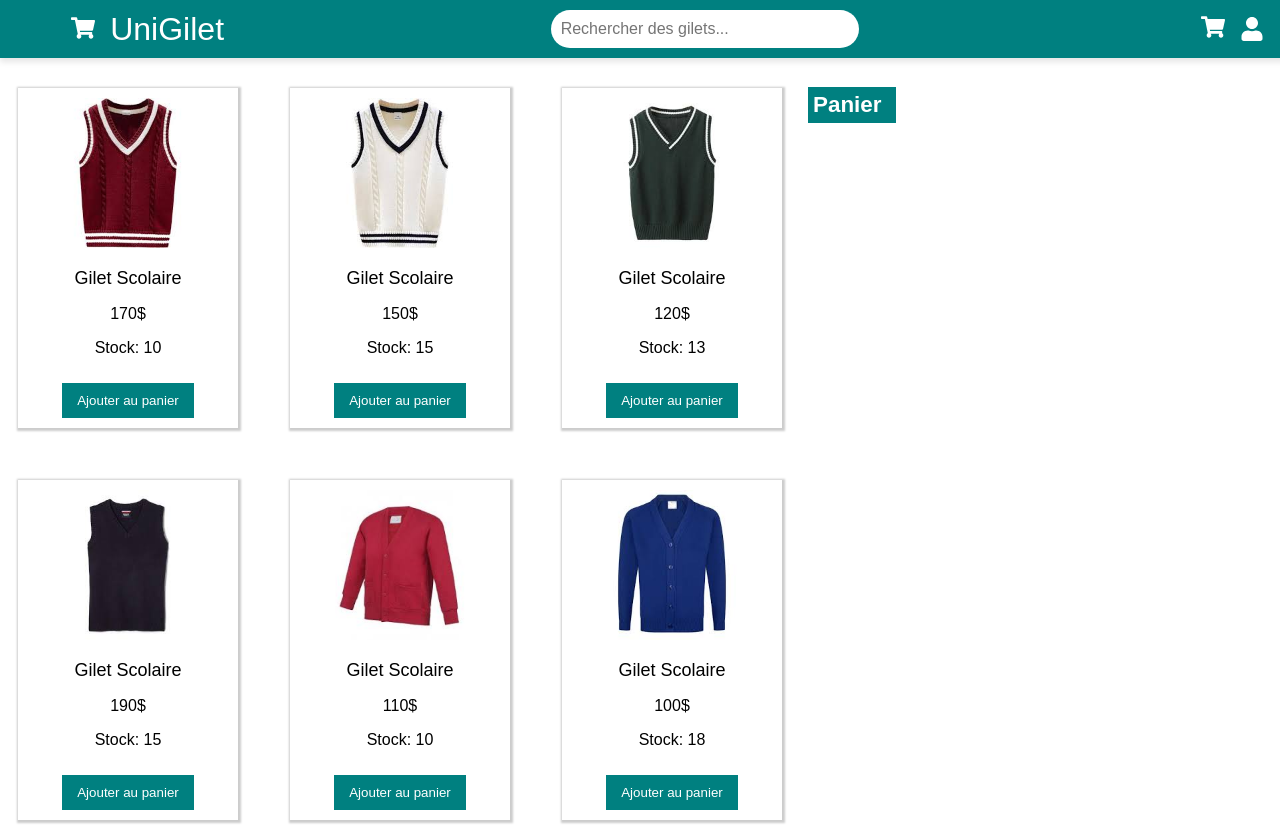
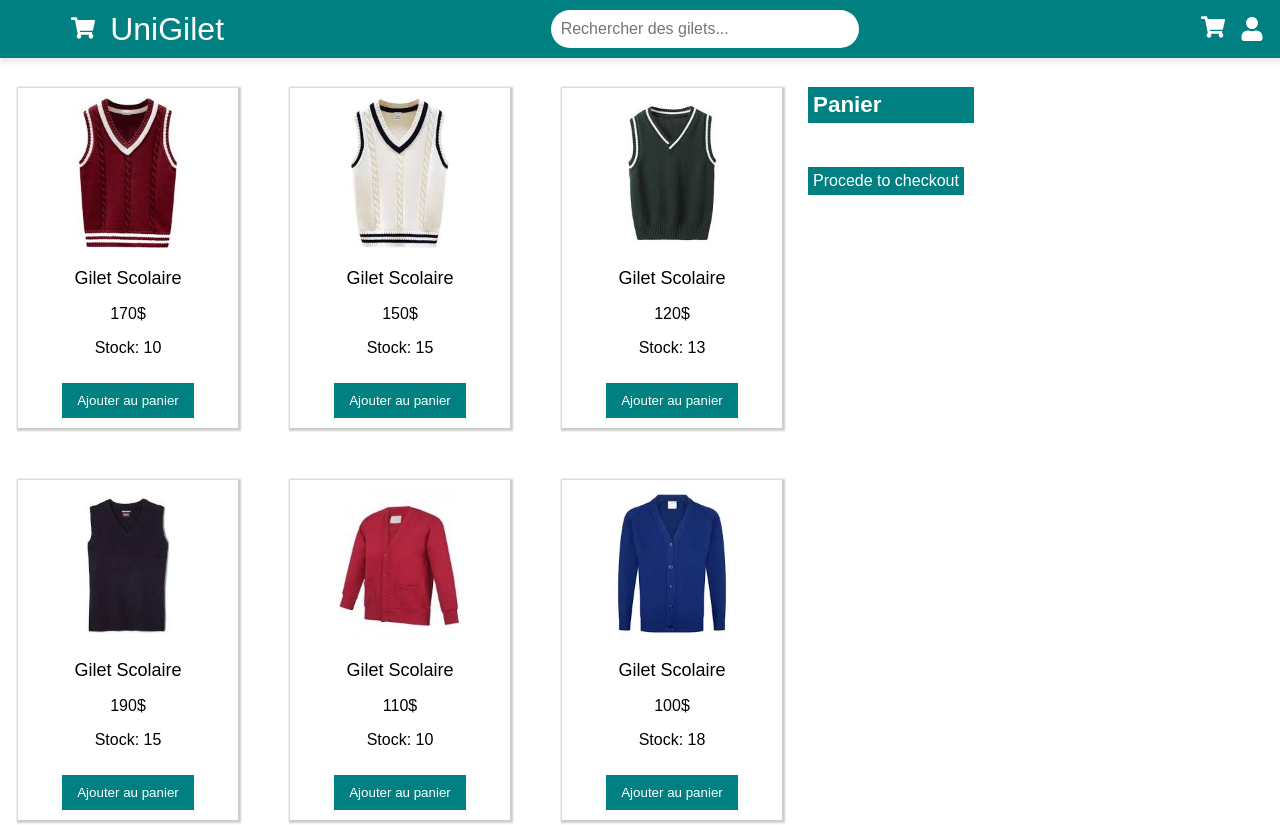
Before and after one commit to Ibrvhima/React_courses, a React (Create React App) app in the folder boutique/: page / in a window 1280 px wide. Shown: the top 825 px of the page. Built offline with nearby package versions, Linux system fonts and the light colour scheme.

Commit message:
modification du composant Panier.js

```diff
--- a/boutique/src/panier.js
+++ b/boutique/src/panier.js
@@ -1,5 +1,5 @@
 import React from "react";
-import { FaTrash } from "react-icons/fa"; // Import de l'icône corbeille
+import { FaTrash } from "react-icons/fa";
 
 export default function Panier({ panier, onRemoveFromPanier, onUpdateQuantity }) {
   return (
@@ -18,7 +18,7 @@ export default function Panier({ panier, onRemoveFromPanier, onUpdateQuantity })
             width: "440px",
           }}
         >
-          {/* Sélectionner une quantité exacte selon le stock */}
+
           <select
             value={item.quantite}
             onChange={(e) => onUpdateQuantity(item.id, parseInt(e.target.value, 10))}
@@ -38,7 +38,7 @@ export default function Panier({ panier, onRemoveFromPanier, onUpdateQuantity })
           <p>{item.nom}</p>
           <p>Prix: {item.prix * item.quantite}$</p>
 
-          {/* Bouton de suppression avec une icône */}
+
           <button
             onClick={() => onRemoveFromPanier(item.id)}
             style={{
@@ -53,6 +53,10 @@ export default function Panier({ panier, onRemoveFromPanier, onUpdateQuantity })
           </button>
         </div>
       ))}
+      <div style={{marginTop:"2.8rem"}}>
+        <button style={{width:"100%",backgroundColor:"teal", color:'#fff', fontSize:"1rem",padding:"5px", border:"none", cursor:"pointer"}}>Procede to checkout</button>
+      </div>
     </div>
+
   );
 }
```
